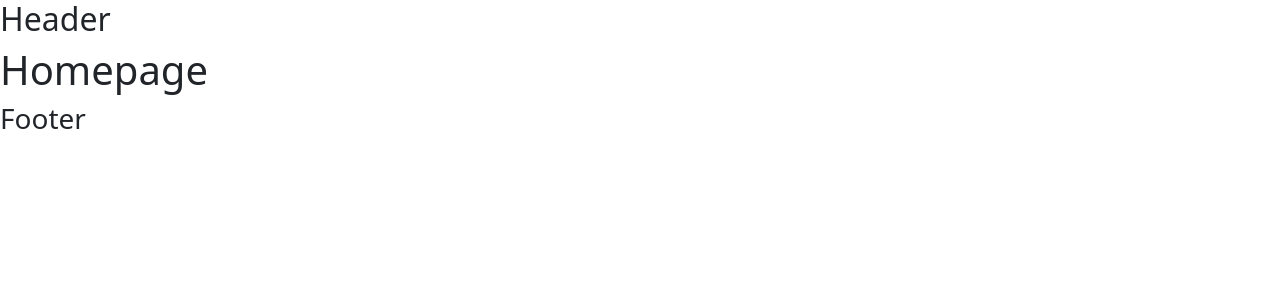
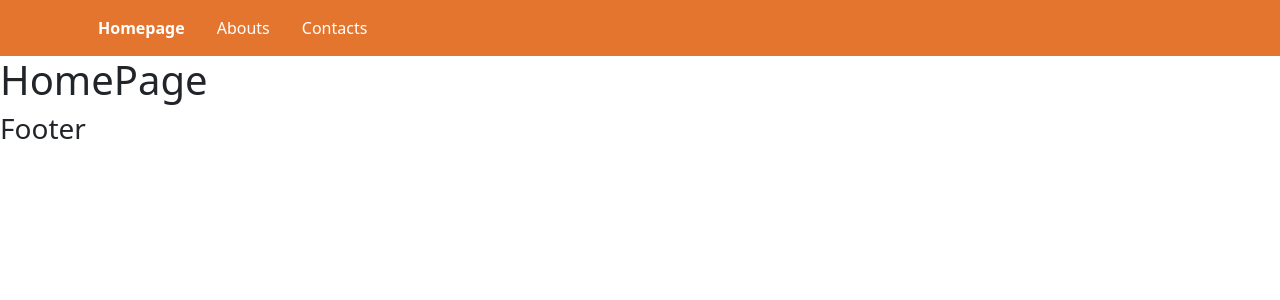
Before and after one commit to VincenzoLivigni/react-router, a React (Vite) app: page / in a window 1280 px wide. Shown: the top 300 px of the page. Built offline with nearby package versions, Linux system fonts and the light colour scheme.

Commit message:
Add header, main, footer components and implement navbar in header

```diff
--- /dev/null
+++ b/src/components/Header.jsx
@@ -0,0 +1,21 @@
+export default function footer() {
+    return (
+        <header>
+            <nav className="navbar d-flex align-items-center">
+                <div className='container'>
+                    <ul className="nav">
+                        <li className="nav-item">
+                            <a className="nav-link active" aria-current="page" href="/">Homepage</a>
+                        </li>
+                        <li className="nav-item">
+                            <a className="nav-link" href="/abouts">Abouts</a>
+                        </li>
+                        <li className="nav-item">
+                            <a className="nav-link" href="/contacts">Contacts</a>
+                        </li>
+                    </ul>
+                </div>
+            </nav>
+        </header>
+    )
+}
--- a/src/index.css
+++ b/src/index.css
@@ -1 +1,18 @@
 @import url("bootstrap");
+
+/* header */
+nav {
+  background-color: #e4752f;
+}
+
+.nav-link.active {
+  font-weight: bold;
+}
+
+.nav-link {
+  color: white
+}
+
+.nav-link:hover {
+  color: rgb(237, 237, 237)
+}
--- a/src/pagine/Abouts.jsx
+++ b/src/pagine/Abouts.jsx
@@ -1,9 +1,9 @@
+import Header from "../components/Header";
+
 export default function Abouts() {
     return (
         <>
-            <header>
-                <h2>Header</h2>
-            </header>
+            <Header />
 
             <main>
                 <h1>Abouts</h1>
--- a/src/pagine/Contacts.jsx
+++ b/src/pagine/Contacts.jsx
@@ -1,9 +1,9 @@
+import Header from "../components/Header";
+
 export default function Contacts() {
     return (
         <>
-            <header>
-                <h2>Header</h2>
-            </header>
+            <Header />
 
             <main>
                 <h1>Contacts</h1>
--- a/src/pagine/HomePage.jsx
+++ b/src/pagine/HomePage.jsx
@@ -1,12 +1,14 @@
+import Header from "../components/Header";
+
 export default function HomePage() {
     return (
         <>
-            <header>
-                <h2>Header</h2>
-            </header>
+            <Header />
 
             <main>
-                <h1>Homepage</h1>
+                <>
+                    <h1>HomePage</h1>
+                </>
             </main>
 
             <footer>
```
Also changed, not shown: src/assets/img/photo-1645397925452-dfc04a653d13.avif (added), src/components/Footer.jsx (added), src/components/Main.jsx (added).
